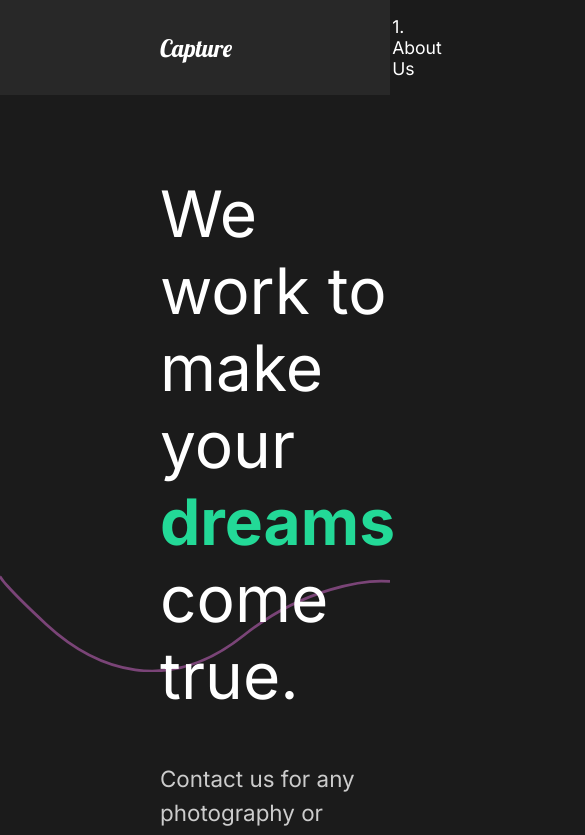
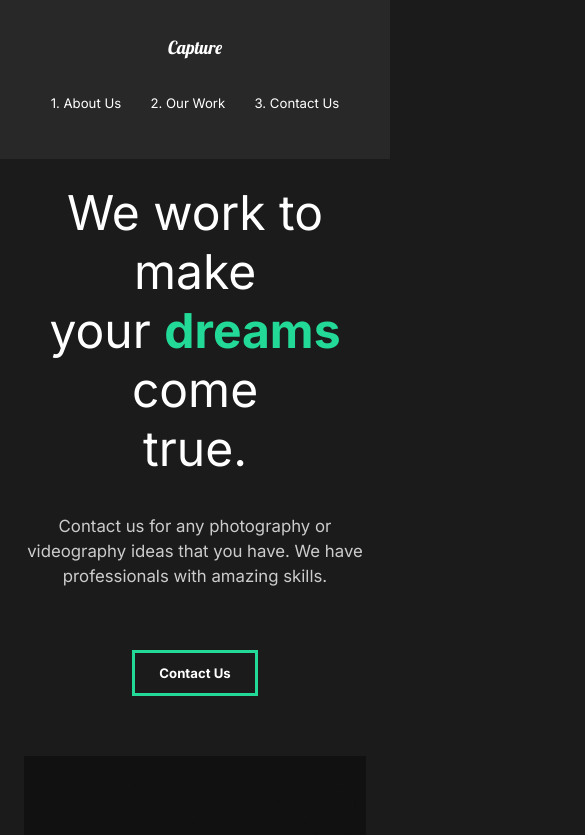
Before and after one commit to xpinchx/capture, a React (Create React App) app: page / in a window 390 px wide. Shown: the top 835 px of the page, 585 px wide, since content can reach past the window. Built offline with nearby package versions, Linux system fonts and the light colour scheme.

Commit message:
Mobile styling

```diff
--- a/src/components/GlobalStyle.js
+++ b/src/components/GlobalStyle.js
@@ -6,6 +6,12 @@
     margin: 0;
     padding: 0;
     box-sizing: border-box;
+  }
+
+  html {
+    @media (max-width: 1700px) {
+      font-size: 75%;
+    }
   }
 
   body {
--- a/src/components/Nav.js
+++ b/src/components/Nav.js
@@ -57,6 +57,26 @@
     padding-left: 10rem;
     position: relative;
   }
+
+  @media (max-width: 1300px) {
+    flex-direction: column;
+    padding: 2rem 1rem;
+
+    #logo {
+      display: inline-block;
+      margin: 1rem;
+    }
+
+    ul {
+      padding: 2rem;
+      justify-content: space-around;
+      width: 100%;
+    }
+
+    li {
+      padding: 0;
+    }
+  }
 `;
 
 export default Nav;
--- a/src/components/ServicesSection.js
+++ b/src/components/ServicesSection.js
@@ -75,6 +75,9 @@
 const Cards = styled.div`
   display: flex;
   flex-wrap: wrap;
+  @media (max-width: 1300px) {
+    justify-content: center;
+  }
 `;
 
 const Card = styled.div`
--- a/src/components/useScroll.js
+++ b/src/components/useScroll.js
@@ -3,7 +3,7 @@
 
 export const useScroll = () => {
   const controls = useAnimation();
-  const [element, view] = useInView({ threshold: 0.5 });
+  const [element, view] = useInView({ threshold: 0.2 });
 
   // If element is in view apply 'show' tag
   if (view) {
--- a/src/pages/ContactUs.js
+++ b/src/pages/ContactUs.js
@@ -29,7 +29,7 @@
         <Hide>
           <Social variants={titleAnim}>
             <Circle />
-            <h2>Send an email.</h2>
+            <h2>Send an email</h2>
           </Social>
         </Hide>
         <Hide>
@@ -47,11 +47,20 @@
   padding: 5rem 10rem;
   color: #353535;
   min-height: 90vh;
+
+  @media (max-width: 1500px) {
+    padding: 2rem;
+    font-size: 1rem;
+  }
 `;
 
 const Title = styled.div`
   margin-bottom: 4rem;
   color: white;
+
+  @media (max-width: 1500px) {
+    margin-top: 5rem;
+  }
 `;
 
 const Hide = styled.div`
--- a/src/pages/MovieDetail.js
+++ b/src/pages/MovieDetail.js
@@ -70,6 +70,11 @@
   margin: 5rem 10rem;
   align-items: center;
   justify-content: space-around;
+
+  @media (max-width: 1500px) {
+    display: block;
+    margin: 2rem 2rem;
+  }
 `;
 
 const AwardStyle = styled.div`
--- a/src/pages/OurWork.js
+++ b/src/pages/OurWork.js
@@ -69,6 +69,10 @@
   h2 {
     padding: 1rem 0rem;
   }
+
+  @media (max-width: 1300px) {
+    padding: 2rem 2rem;
+  }
 `;
 
 const Movie = styled(motion.div)`
--- a/src/styles.js
+++ b/src/styles.js
@@ -8,6 +8,12 @@
   justify-content: space-between;
   padding: 5rem 10rem;
   color: white;
+
+  @media (max-width: 1300px) {
+    display: block;
+    padding: 2rem 2rem;
+    text-align: center;
+  }
 `;
 
 export const Description = styled.div`
@@ -17,6 +23,14 @@
 
   h2 {
     font-weight: lighter;
+  }
+
+  @media (max-width: 1300px) {
+    padding: 0;
+
+    button {
+      margin: 2rem 0rem 5rem 0rem;
+    }
   }
 `;
 
```
